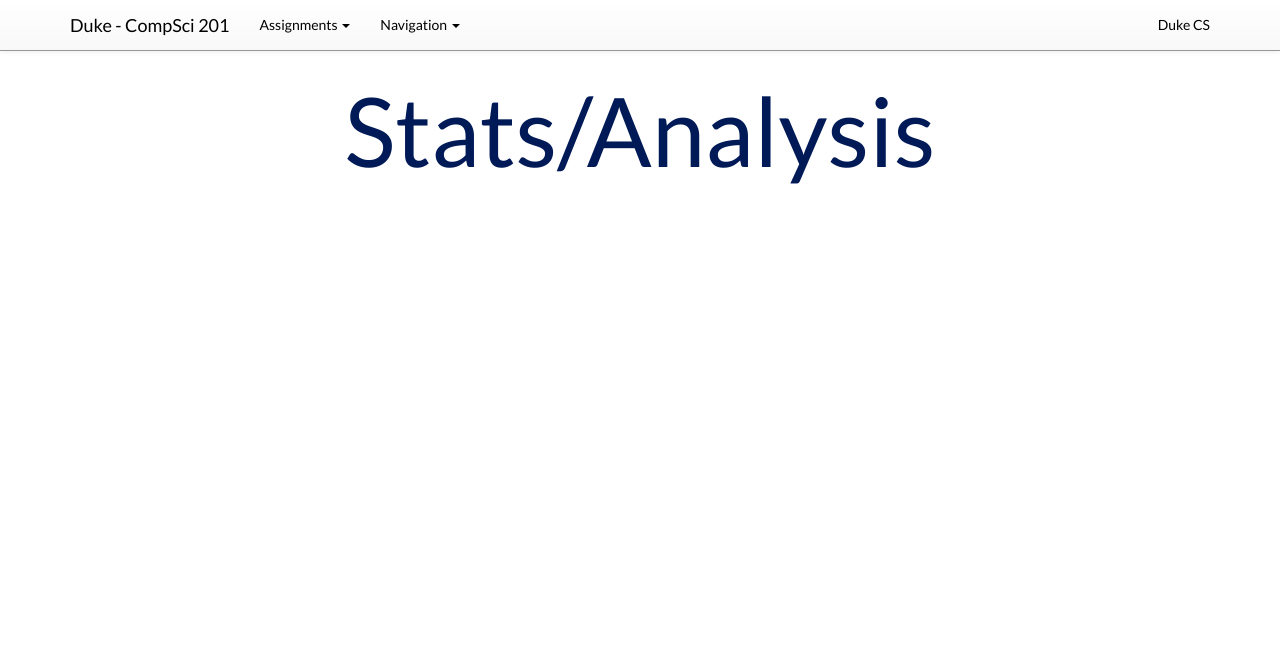
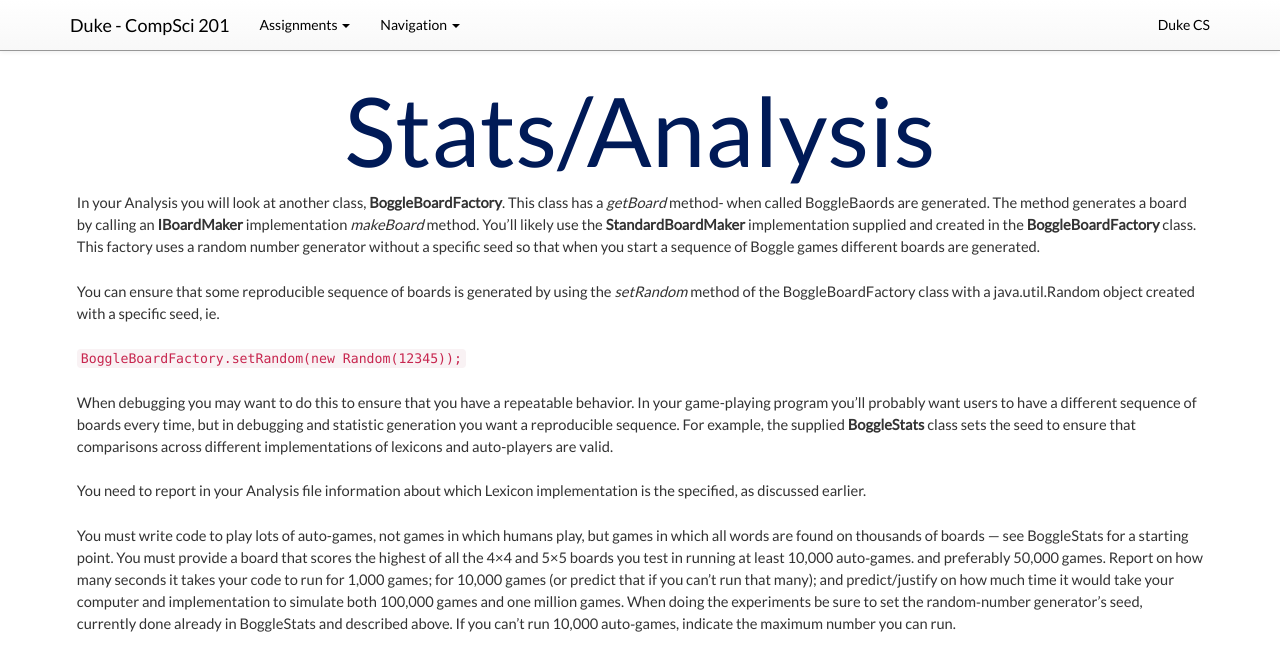
Before and after one commit to compsci201/compsci201.github.io, a Jekyll site: the page built from Boggle/8-stats-analysis.md, in a window 1280 px wide. Shown: the top 671 px of the page. Built offline with Jekyll 4.4.1, drawn with Linux system fonts in a browser that asks for light colours; nearby versions of some CDN libraries.

Commit message:
Workaround

```diff
--- a/Boggle/8-stats-analysis.md
+++ b/Boggle/8-stats-analysis.md
@@ -4,3 +4,16 @@ title: "Stats/Analysis"
 assignment: "boggle"
 
 ---
+
+
+In your Analysis you will look at another class, **BoggleBoardFactory**. This class has a *getBoard* method- when called BoggleBaords are generated. The method generates a board by calling an **IBoardMaker** implementation *makeBoard* method. You'll likely use the **StandardBoardMaker** implementation supplied and created in the **BoggleBoardFactory** class.  This factory uses a random number generator without a specific seed so that when you start a sequence of Boggle games different boards are generated.
+
+You can ensure that some reproducible sequence of boards is generated by using the *setRandom* method of the BoggleBoardFactory class with a java.util.Random object created with a specific seed, ie.
+
+<code> BoggleBoardFactory.setRandom(new Random(12345)); </code>
+
+When debugging you may want to do this to ensure that you have a repeatable behavior. In your game-playing program you'll probably want users to have a different sequence of boards every time, but in debugging and statistic generation you want a reproducible sequence. For example, the supplied **BoggleStats** class sets the seed to ensure that comparisons across different implementations of lexicons and auto-players are valid.
+
+You need to report in your Analysis file information about which Lexicon implementation is the specified, as discussed earlier.
+
+You must write code to play lots of auto-games, not games in which humans play, but games in which all words are found on thousands of boards — see BoggleStats for a starting point. You must provide a board that scores the highest of all the 4×4 and 5×5 boards you test in running at least 10,000 auto‐games. and preferably 50,000 games. Report on how many seconds it takes your code to run for 1,000 games; for 10,000 games (or predict that if you can’t run that many); and predict/justify on how much time it would take your computer and implementation to simulate both 100,000 games and one million games. When doing the experiments be sure to set the random‐number generator’s seed, currently done already in BoggleStats and described above. If you can’t run 10,000 auto‐games, indicate the maximum number you can run.
```
Also changed, not shown: 1 other file.
